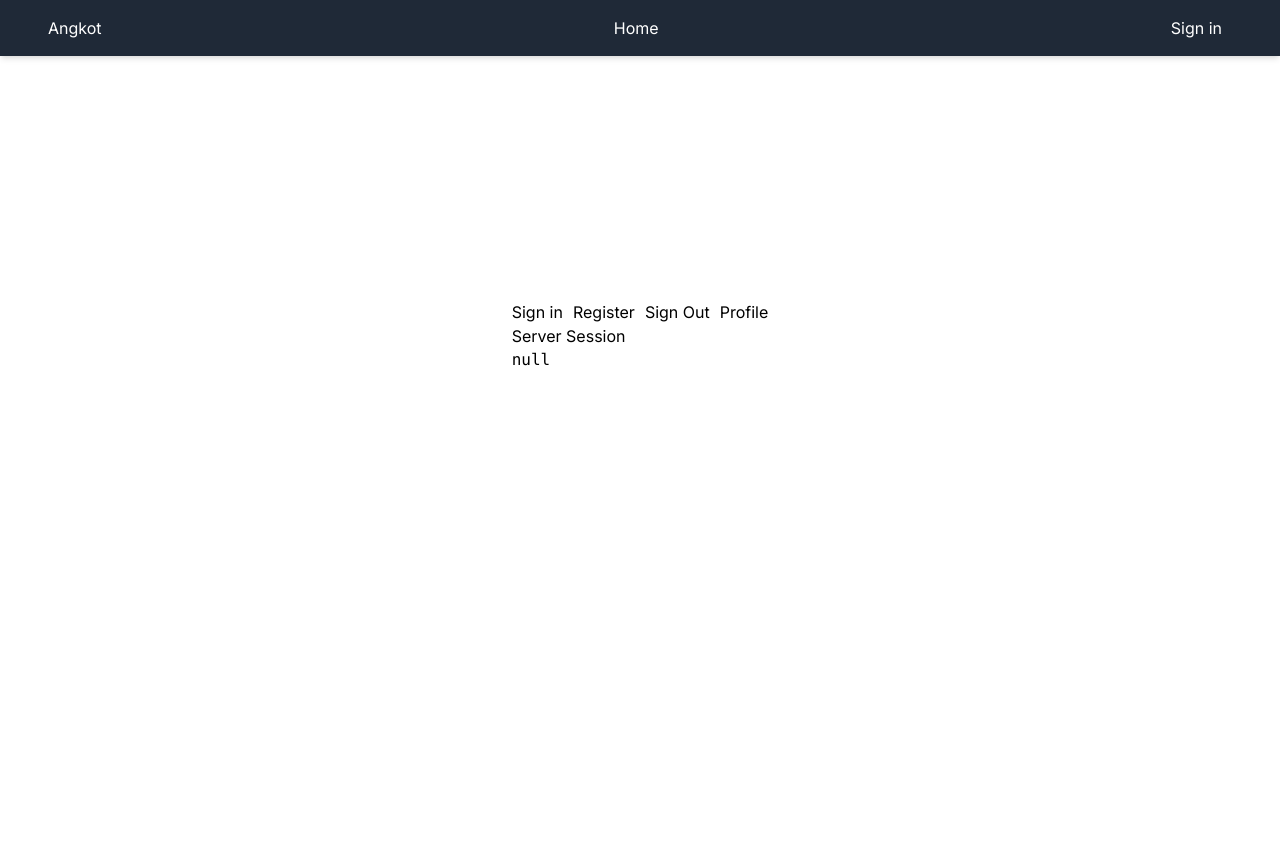
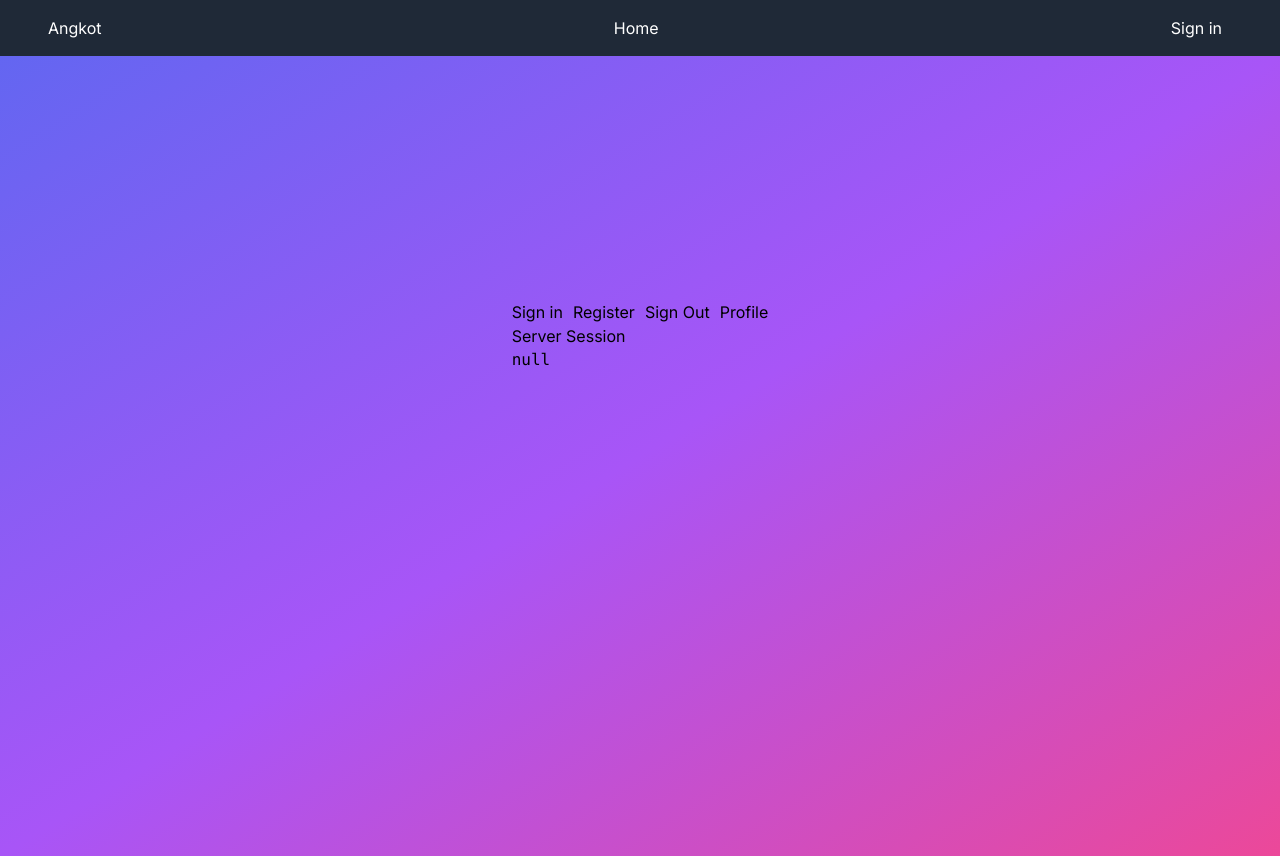
Before and after one commit to husenEF/antar-jemput, a Next.js app: page / in a window 1280 px wide. Before the commit the page ends 800 px from the top, so only its background shows below. Built offline with nearby package versions, Linux system fonts and the light colour scheme; no server answers.

Commit message:
update layout

```diff
--- a/app/globals.css
+++ b/app/globals.css
@@ -1,6 +1,19 @@
 @tailwind base;
 @tailwind components;
 @tailwind utilities;
+
+html {
+  @apply h-full;
+}
+body {
+  @apply h-full;
+}
+div#__next {
+  @apply h-full;
+}
+main {
+  @apply h-full;
+}
 
 :root {
   --foreground-rgb: 0, 0, 0;
--- a/app/layout.tsx
+++ b/app/layout.tsx
@@ -20,10 +20,14 @@ export default function RootLayout({
   return (
     <html lang="en">
       <body className={clsx(inter.className)}>
-        <MainProvider>
-          <Header />
-          <div className="mx-auto max-w-7xl sm:px-6 lg:px-8">{children}</div>
-        </MainProvider>
+        <div id="__next">
+          <MainProvider>
+            <Header />
+            <main className="bg-gradient-to-br from-indigo-500 via-purple-500 to-pink-500">
+              {children}
+            </main>
+          </MainProvider>
+        </div>
       </body>
     </html>
   );
```
